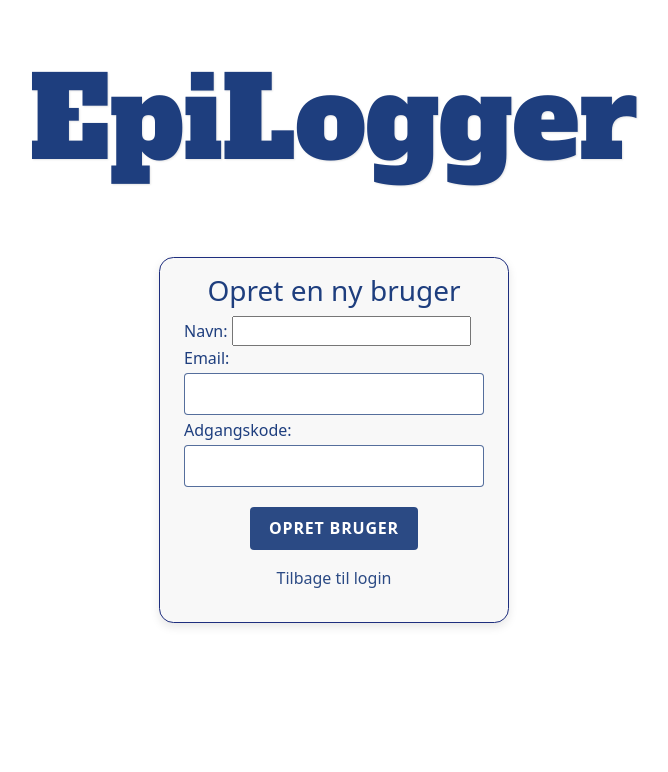
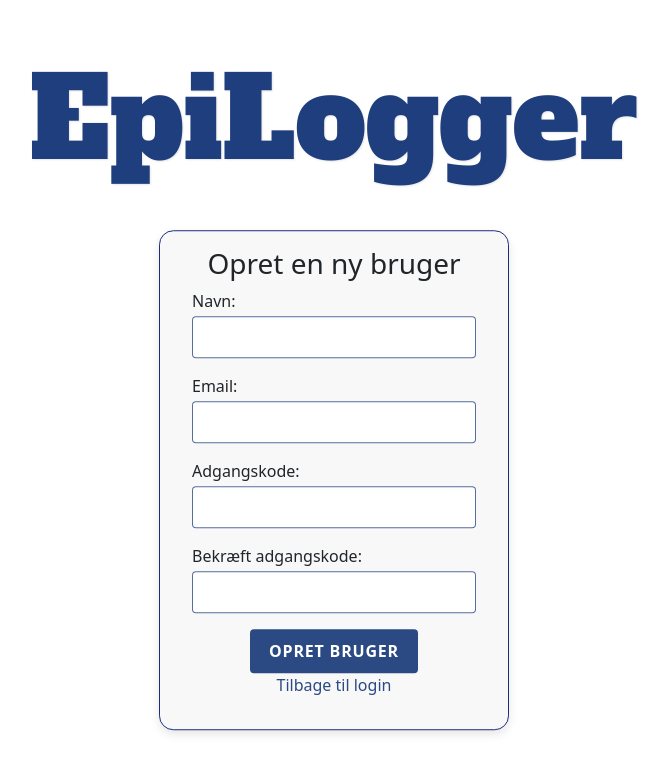
Before and after one commit to brokoline/EpiLogger, a SvelteKit app: page /register in a window 1280 px wide. Shown: the top 772 px of the page, without its empty margins (306-974 px from the left). Built offline with nearby package versions, Linux system fonts and the light colour scheme.

Commit message:
cookie-auth-functionality

```diff
--- a/src/routes/+page.svelte
+++ b/src/routes/+page.svelte
@@ -40,11 +40,11 @@
   <h3>Velkommen</h3>
   <div class="form-group">
     <label for="username">Brugernavn:</label>
-    <input type="text" id="username" bind:value={username} />
+    <input bind:value={username} type="text" id="username"/>
   </div>
   <div class="form-group">
     <label for="password">Adgangskode:</label>
-    <input type="password" id="password" bind:value={password} />
+    <input bind:value={password} type="password" id="password"/>
   </div>
   <button on:click={login}>Log Ind</button>
   <p><a href="/register">Opret bruger</a></p>
--- a/src/routes/api/login/+server.js
+++ b/src/routes/api/login/+server.js
@@ -1,16 +1,20 @@
 import { PrismaClient } from '@prisma/client';
+import { env } from '$env/dynamic/private';
 import bcrypt from 'bcryptjs';
+import jwt from 'jsonwebtoken';
+
 
 
 export async function POST({ request, cookies }) {
 	const body = await request.json();
 	const { username, password } = body;
-    const prisma = new PrismaClient();
+	const prisma = new PrismaClient({ log: ['query'] });
 	const user = await prisma.user.findFirst({ where: { email: username } });
-    console.log(user);
+
 	const match = bcrypt.compareSync(password, user.hashPass);
 	if (match) {
-        cookies.set('session', 'admin', { httpOnly: true, path: '/' }); // cookies
+		const token = jwt.sign({ id: user.id, email: user.email }, 'VeryS3cretCookie' );
+		cookies.set('token', token, { httpOnly: true, path: '/' }); // cookies
 		return new Response('Logged in', { status: 200 });
 	} else {
 		return new Response('Unauthorized', { status: 401 });
--- /dev/null
+++ b/src/routes/api/logout/+server.js
@@ -0,0 +1,4 @@
+export async function GET({ cookies }) {
+	cookies.delete('token', { path: '/' });
+	return new Response('Logged out', { status: 200 });
+}
--- a/src/routes/dashboard/+page.svelte
+++ b/src/routes/dashboard/+page.svelte
@@ -75,7 +75,7 @@
   top: 55%;
   left: 50%;
   transform: translate(-50%, -80%);
-  padding: 2.6rem;
+  padding: 2rem;
   display: flex;
   flex-direction: column;
   align-items: center;
--- a/src/routes/register/+page.svelte
+++ b/src/routes/register/+page.svelte
@@ -2,19 +2,22 @@
     <title>New user page | Velzon - Svelte Admin & Dashboard Template</title>
 </svelte:head>
 
-
 <link href="https://fonts.googleapis.com/css2?family=Alfa+Slab+One&display=swap" rel="stylesheet">
 <link rel="stylesheet" href="https://cdn.jsdelivr.net/npm/bootstrap@5.3.2/dist/css/bootstrap.min.css"/>
-
-
-
 
 <script>
     import { navigate } from 'svelte-routing';
     let user = '';
     let email = '';
     let pass = '';
+    let confirmPass = '';
+
     const addUser = async () => {
+        if (pass !== confirmPass) {
+            alert('Kodeordene matcher ikke. Prøv igen.');
+            return;
+        }
+
         fetch('api/user', {
             method: 'POST',
             headers: {
@@ -25,18 +28,22 @@
                 email: email,
                 pass: pass
             })
+        }).then(response => {
+            if (response.ok) {
+                navigate('/');
+            } else {
+                alert('Der opstod en fejl ved oprettelse af brugeren.');
+            }
         });
-        navigate('/');
     };
 </script>
-
 
 <div id="epiExplorerHeader">EpiLogger</div>
 <div class="login-container">
     <h3>Opret en ny bruger</h3>
     <div class="form-group">
         <label for="user">Navn:</label>
-    <input type="user" id="user" bind:value={user} />
+        <input type="text" id="user" bind:value={user} />
     </div>
     <div class="form-group">
         <label for="email">Email:</label>
@@ -46,21 +53,20 @@
         <label for="pass">Adgangskode:</label>
         <input type="pass" id="pass" bind:value={pass} />
     </div>
+    <div class="form-group">
+        <label for="confirmPass">Bekræft adgangskode:</label>
+        <input type="pass" id="confirmPass" bind:value={confirmPass} />
+    </div>
     <button on:click={addUser}>Opret bruger</button>
     <p><a href="/">Tilbage til login</a></p>
-
 </div>
-
-
 
 
 <style>
     #epiExplorerHeader {
-      position: absolute;
         font-family: 'Alfa Slab One', cursive;
         color: #1e3e7e;
         font-size: 7rem;
-      margin-bottom: 10rem;
         text-shadow: 1px 1px 2px rgba(0, 0, 0, 0.1);
         position: absolute;
         top: calc(40% - 200px);
@@ -72,46 +78,38 @@
     .login-container {
         width: 350px;
         max-width: 100%;
-      min-height: 300px;
-      top: calc(40% - 200px);
-      height: auto;
         position: absolute;
-      top: 50%;
+        top: 60%;
         left: 50%;
         transform: translate(-50%, -50%);
         padding: 1rem;
-      margin-top: 2.5rem;
+        background-color: #f8f8f8;
+        border-radius: 0.9rem;
+        border: 1px solid #1e2e7e;
+        box-shadow: 0 4px 10px rgba(0,0,0,0.1);
         display: flex;
         flex-direction: column;
         align-items: center;
         justify-content: center;
-      background-color: #f8f8f8;
-      border-radius: 0.9rem;
-      border: 1px solid #1e2e7e;
-      box-shadow: 0 4px 10px rgba(0,0,0,0.1);
     }
 
     .form-group {
-      width: calc(100% - 1rem);
-      margin-bottom: 0.01rem;
+        width: calc(100% - 2rem);
+        margin-bottom: 1rem;
     }
 
-  input[type="email"],
-  input[type="pass"] {
+    input[type="email"], input[type="pass"], input[type="text"] {
         width: 100%;
         padding: 0.5rem;
-      margin: 0.2rem 0;
+        margin-top: 0.2rem;
         border: 1px solid #2b4a84cc;
         border-radius: 0.25rem;
-      box-sizing: border-box;
     }
 
     button {
         color: #ffffff;
         background-color: #2b4a84;
         padding: 0.6rem 1.2rem;
-      margin-top: 1rem;
-      margin-bottom: 1rem;
         border: none;
         border-radius: 0.25rem;
         font-weight: bold;
@@ -121,22 +119,10 @@
     }
 
     button:hover {
-      color: #ffffff;
         background-color: #233e70;
-      cursor: pointer;
     }
 
-  .login-container {
-      position: absolute;
-      top: 50%;
-      left: 50%;
-      transform: translate(-50%, -50%);
-      color: #1e3e7e;
-  }
-
-  /* 'tilbage til login' link */
     p a {
-      display: block;
         color: #2b4a84;
         text-decoration: none;
         text-align: center;
```
Also changed, not shown: src/hooks.+server.js (added, +21 -0 lines), src/routes/login/+page.svelte (deleted, +0 -27 lines), src/routes/api/dashboard/+server.js (added), src/routes/api/dashboard/self/+server.js (added). Lines whose indentation alone changed are shown as unchanged.
